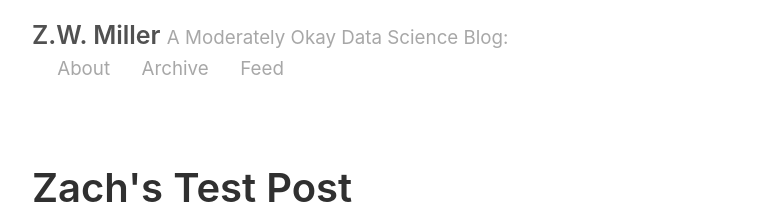
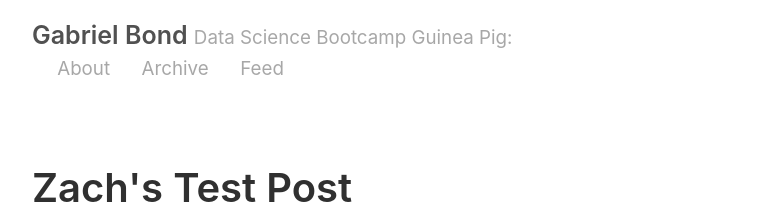
Before and after one commit to gab992/gab992.github.io, a Jekyll site: the page built from index.html, in a window 1280 px wide and 900 px high. Shown: the top 214 px of the window, without its empty margins (258-1021 px from the left). Built offline with Jekyll 4.4.1, drawn with Linux system fonts in a browser that asks for light colours; the list of posts is cut into pages by our own code.

Commit message:
fixed config file

```diff
--- a/_config.yml
+++ b/_config.yml
@@ -2,9 +2,9 @@
 permalink:           pretty
 
 # Setup
-title:               Z.W. Miller
-tagline:             A Moderately Okay Data Science Blog
-url:                 http://zwmiller.github.io
+title:               Gabriel Bond
+tagline:             Data Science Bootcamp Guinea Pig
+url:                 http://gab992.github.io
 paginate:            2
 baseurl:             ""
 
@@ -17,14 +17,14 @@ sass:
 
 # About/contact
 author:
-  name:              Zach Miller
-  url:               https://twitter.com/zaglamir
-  email:             zach@thisismetis.com
+  name:              Gabriel Bond
+  url:
+  email:             gabrielbond2@gmail.com
 
 # Custom vars
 version:             2.0.0
 github:
-  repo:              https://github.com/zwmiller
+  repo:              https://github.com/gab992
 
 # Gems
 gems:
```
